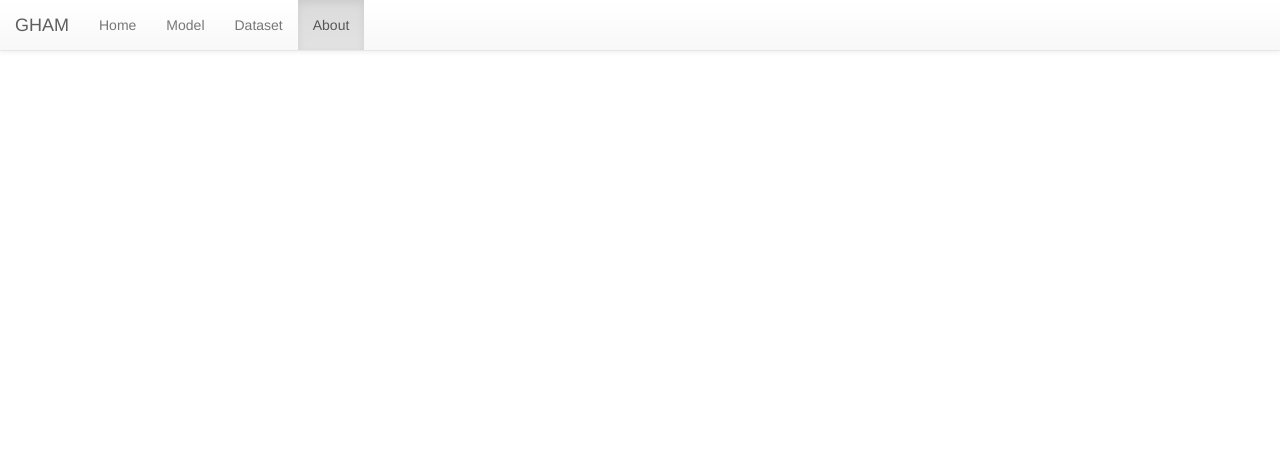
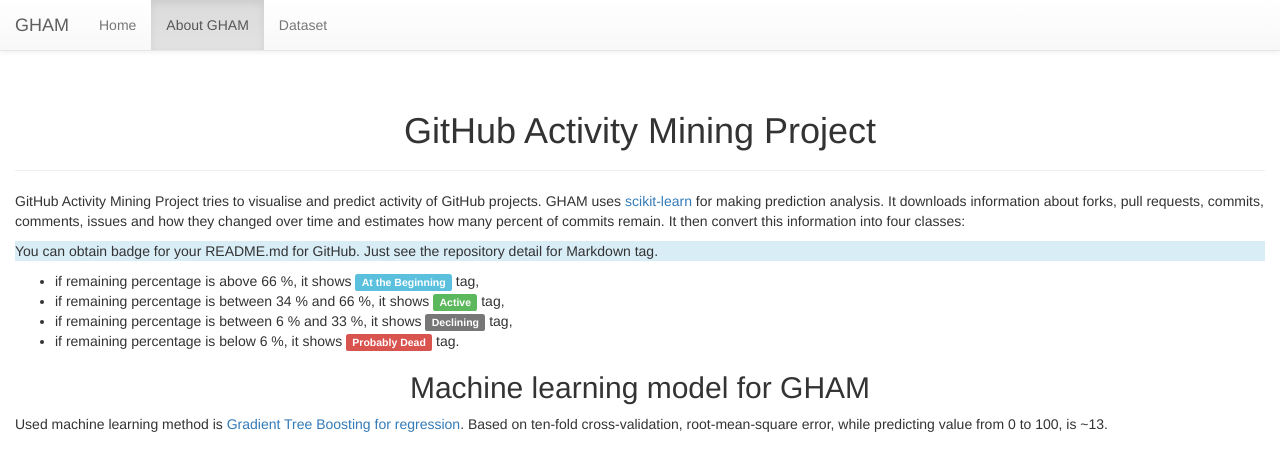
Before and after one commit to garretraziel/gham, a Django app: page /about/ in a window 1280 px wide. Shown: the top 471 px of the page. Run offline with Django 3.2, Linux system fonts and the light colour scheme; parts of the project's set-up code (start-up, migrations or seed data) failed here and were passed over; some libraries are stand-ins or nearby versions.

Commit message:
add "about" pages

```diff
--- a/ghactivity/templates/ghactivity/repository_detail.html
+++ b/ghactivity/templates/ghactivity/repository_detail.html
@@ -1,5 +1,9 @@
 {% extends "base.html" %}
 {% load staticfiles %}
+
+{% block title %}
+    {{ repository.full_name }} GHAM
+{% endblock %}
 
 {% block styles %}
     <link rel="stylesheet" type="text/css" href="{% static "css/activity.css" %}">
--- a/ghactivity/templates/ghactivity/sidebar.html
+++ b/ghactivity/templates/ghactivity/sidebar.html
@@ -6,7 +6,7 @@
                 <div class="form-group">
                     <label for="repository">Repository name: </label>
                     <input type="text" class="form-control" name="repository" id="repository"
-                           placeholder="garretraziel/gham">
+                           placeholder="garretraziel/ghaminer">
                 </div>
                 <button type="submit" class="btn btn-default">Get Stats</button>
             </form>
--- a/gham/urls.py
+++ b/gham/urls.py
@@ -7,9 +7,8 @@ from .views import index, logout_user
 urlpatterns = [
     url(r'^$', index, name='index'),
     url(r'^logout/$', logout_user, name='logout'),
-    url(r'^model/$', TemplateView.as_view(template_name="model.html"), name='model'),
+    url(r'^about/$', TemplateView.as_view(template_name="about.html"), name='about'),
     url(r'^dataset/$', TemplateView.as_view(template_name="dataset.html"), name='dataset'),
-    url(r'^about/$', TemplateView.as_view(template_name="about.html"), name='about'),
 
     url(r'^activity/', include('ghactivity.urls')),
     url(r'^admin/', include(admin.site.urls)),
--- a/templates/about.html
+++ b/templates/about.html
@@ -2,7 +2,48 @@
 
 {% block menu %}
     <li><a href="{% url "index" %}">Home</a></li>
-    <li><a href="{% url "model" %}">Model</a></li>
+    <li class="active"><a href="{% url "about" %}">About GHAM</a></li>
     <li><a href="{% url "dataset" %}">Dataset</a></li>
-    <li class="active"><a href="{% url "about" %}">About</a></li>
 {% endblock %}
+
+{% block body %}
+    <div class="row">
+        <div class="col-md-12">
+            <div class="page-header">
+                <h1 class="text-center">GitHub Activity Mining Project</h1>
+            </div>
+            <p>
+                GitHub Activity Mining Project tries to visualise and predict activity of GitHub projects.
+                GHAM uses <a href="http://scikit-learn.org/">scikit-learn</a> for making
+                prediction analysis. It downloads information about
+                forks, pull requests, commits, comments, issues and how they changed over time and estimates how many
+                percent of commits remain. It then convert this information
+                into four classes:
+            <p class="bg-info">You can obtain badge for your README.md for GitHub. Just see the repository detail for
+                Markdown tag.</p>
+            <ul>
+                <li>if remaining percentage is above 66 %, it shows <span
+                        class="label label-info">At the Beginning</span> tag,
+                </li>
+                <li>if remaining percentage is between 34 % and 66 %, it shows <span
+                        class="label label-success">Active</span> tag,
+                </li>
+                <li>if remaining percentage is between 6 % and 33 %, it shows <span class="label label-default">Declining</span>
+                    tag,
+                </li>
+                <li>if remaining percentage is below 6 %, it shows <span class="label label-danger">Probably Dead</span>
+                    tag.
+                </li>
+            </ul>
+            </p>
+
+            <h2 class="text-center">Machine learning model for GHAM</h2>
+            <p>
+                Used machine learning method is <a
+                    href="http://scikit-learn.org/stable/modules/generated/sklearn.ensemble.GradientBoostingRegressor.html">Gradient
+                Tree Boosting for regression</a>.
+                Based on ten-fold cross-validation, root-mean-square error, while predicting value from 0 to 100, is ~13.
+            </p>
+        </div>
+    </div>
+{% endblock %}
--- a/templates/base.html
+++ b/templates/base.html
@@ -4,7 +4,7 @@
     <meta charset="utf-8">
     <meta http-equiv="X-UA-Compatible" content="IE=edge">
     <meta name="viewport" content="width=device-width, initial-scale=1">
-    <title>{% block title %}{% endblock %}</title>
+    <title>{% block title %}GitHub Activity Mining{% endblock %}</title>
     <!-- Latest compiled and minified CSS -->
     <link rel="stylesheet" href="https://maxcdn.bootstrapcdn.com/bootstrap/3.3.4/css/bootstrap.min.css">
     <!-- Optional theme -->
@@ -28,9 +28,8 @@
             <ul class="nav navbar-nav">
                 {% block menu %}
                 <li class="active"><a href="{% url "index" %}">Home</a></li>
-                <li><a href="{% url "model" %}">Model</a></li>
+                <li><a href="{% url "about" %}">About GHAM</a></li>
                 <li><a href="{% url "dataset" %}">Dataset</a></li>
-                <li><a href="{% url "about" %}">About</a></li>
                 {% endblock %}
             </ul>
             {% if user and not user.is_anonymous %}
```
Also changed, not shown: templates/dataset.html (+15 -2 lines), templates/model.html (deleted, +0 -8 lines), 1 other file.
